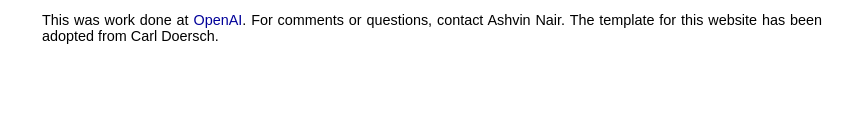
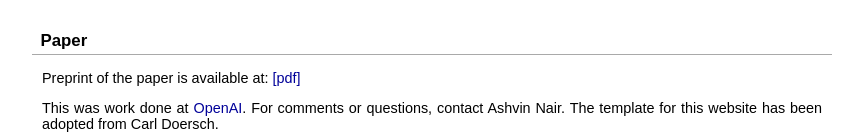
Before and after one commit to anair13/demoddpg-website, a plain HTML site: page index.html in a window 1280 px wide. Shown: the part 1042-1178 px from the top of the page, without its empty margins (208-1071 px from the left). Before the commit the page ends 1100 px from the top, so only its background shows below. Drawn offline with Linux system fonts and the light colour scheme.

Commit message:
Add paper link

```diff
--- a/index.html
+++ b/index.html
@@ -95,11 +95,6 @@ iframe {
 <p>Exploration in environments with sparse rewards has been a persistent problem in reinforcement learning (RL). Many tasks are natural to specify with a sparse reward, and manually shaping a reward function can result in suboptimal performance. However, finding a non-zero reward is exponentially more difficult with increasing task horizon or action dimensionality. This puts many real-world tasks out of practical reach of RL methods. In this work, we use demonstrations to overcome the exploration problem and successfully learn to perform long-horizon, multi-step robotics tasks with continuous control such as stacking blocks with a robot arm. Our method, which builds on top of Deep Deterministic Policy Gradients and Hindsight Experience Replay, provides an order of magnitude of speedup over RL on simulated robotics tasks. It is simple to implement and makes only the additional assumption that we can collect a small set of demonstrations. Furthermore, our method is able to solve tasks not solvable by either RL or behavior cloning alone, and often ends up outperforming the demonstrator policy.
 </p>
 
-<!-- <h3>Paper</h3>
-  <p style="padding-left: 10px; padding-right: 10px;">
-    Preprint of the paper is available at: <a href='http://arxiv.org/abs/1606.07419'>[pdf]</a>
-  </p> -->
-
 <h3 style="clear:both">Video</h3>
 <p style="padding-left: 10px; padding-right: 10px;">
 <table style="margin: 0 auto">
@@ -112,6 +107,11 @@ iframe {
 </table>
 </p>
 
+<h3>Paper</h3>
+  <p style="padding-left: 10px; padding-right: 10px;">
+    Preprint of the paper is available at: <a href='https://arxiv.org/abs/1709.10089'>[pdf]</a>
+  </p>
+
 <p style="padding-left: 10px; padding-right: 10px;">
 This was work done at <a href="https://openai.com/">OpenAI</a>. For comments or questions, contact Ashvin Nair. The template for this website has been adopted from Carl Doersch.
 </p>
```
